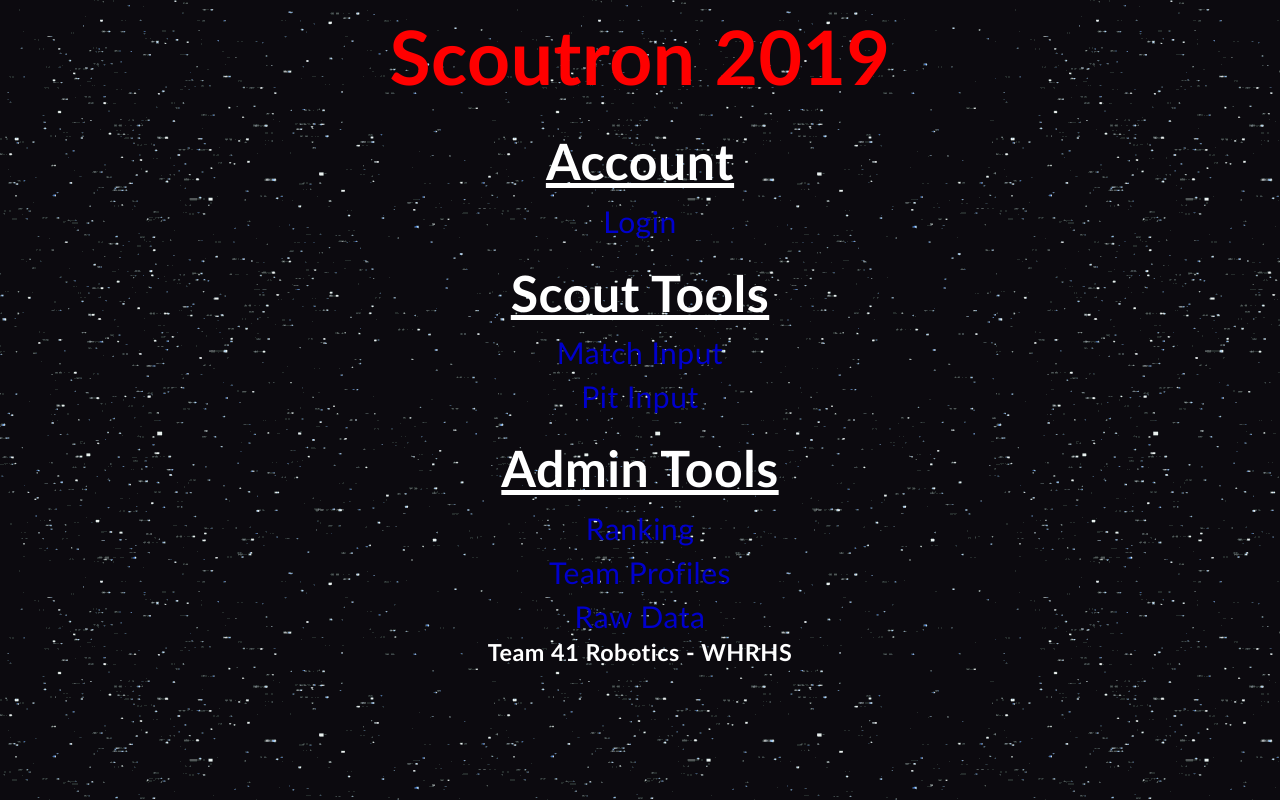
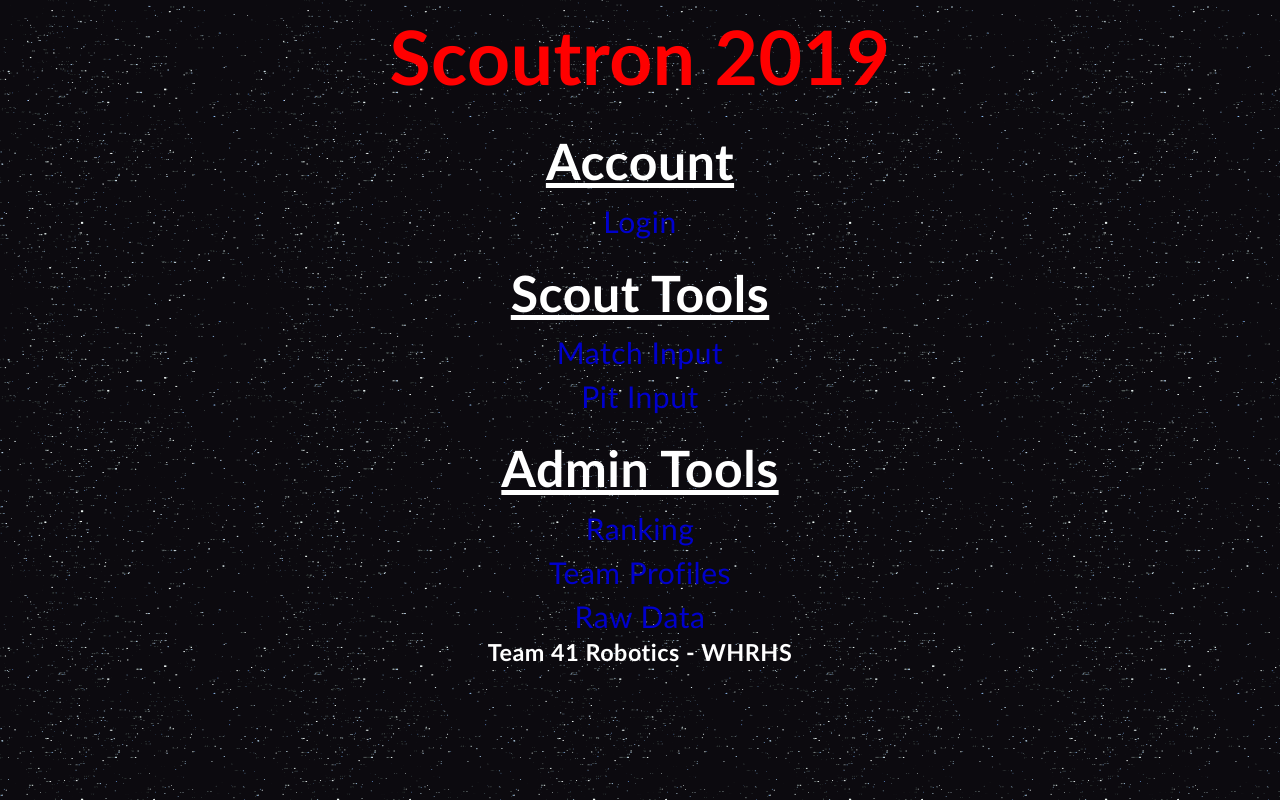
Before and after one commit to Team41Robotics/Scoutron-2019, a PHP site: page /index.html in a window 1280 px wide. Run offline with PHP 8.4, Linux system fonts and the light colour scheme.

Commit message:
Changed space background size

```diff
--- a/style.css
+++ b/style.css
@@ -14,6 +14,7 @@ body {
 	letter-spacing: .5px;
 	font-size:20px;
 	background: url("spaceMoving.gif");
+	background-size: 20%;
 	color: white;
 	display: flex;
 	flex-direction: column;
```
